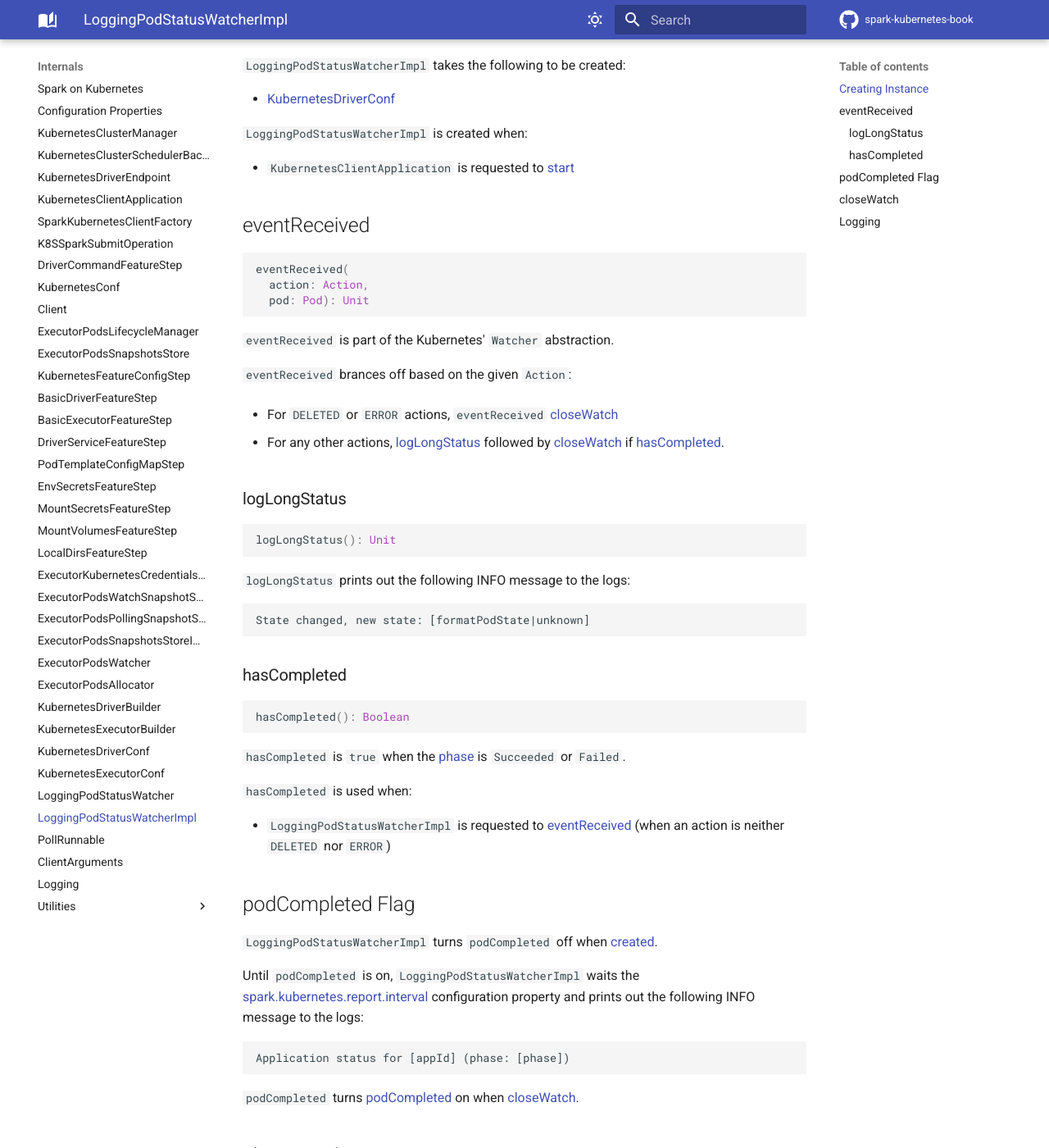
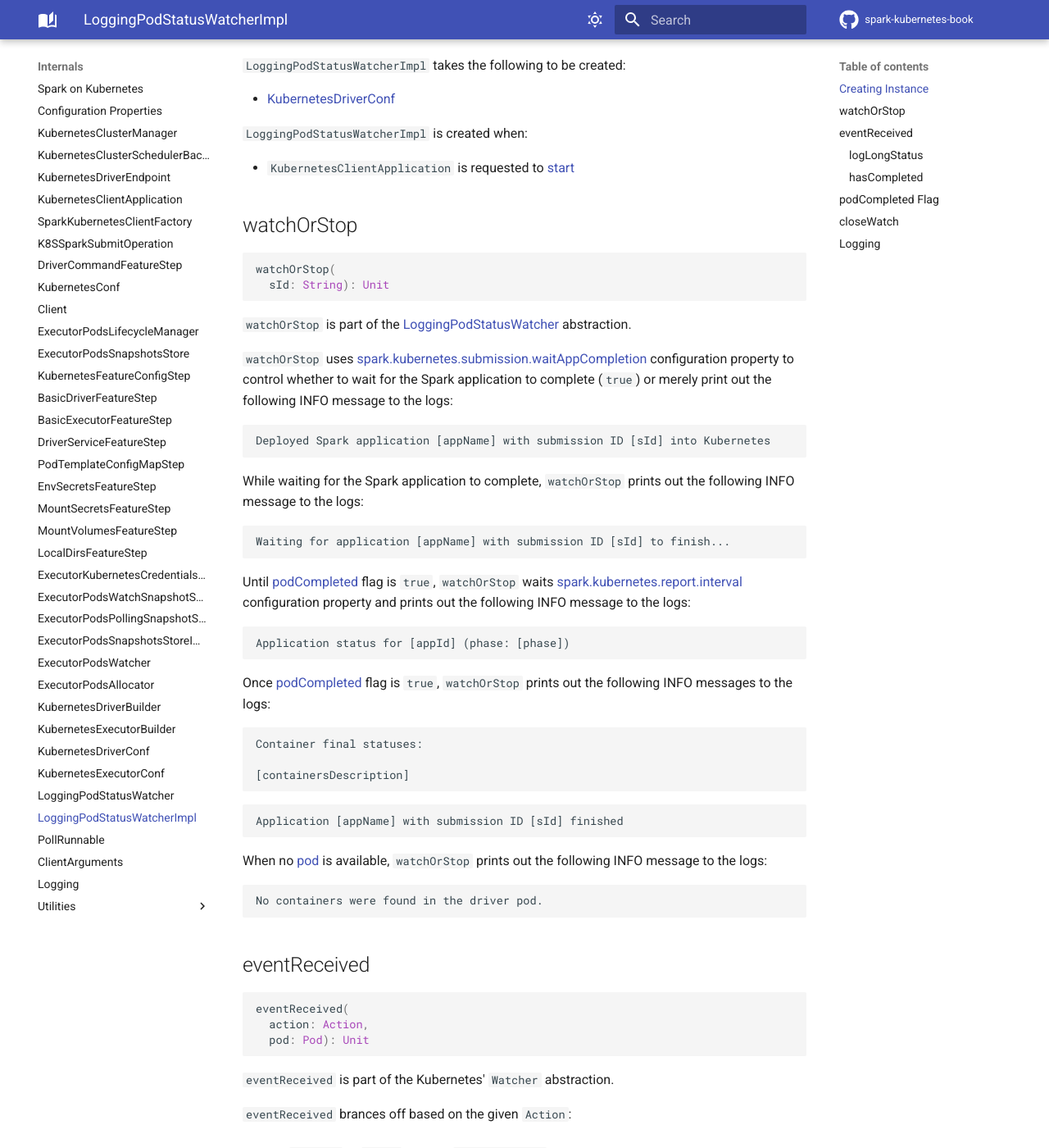
Before and after one commit to jaceklaskowski/spark-kubernetes-book, an MkDocs documentation site: the page built from docs/LoggingPodStatusWatcherImpl.md, in a window 1280 px wide and 1400 px high, scrolled down 303 px. Shown: the whole window at 82% size. Built offline with MkDocs 1.6.1 and Material for MkDocs 9.7.7, drawn with Linux system fonts in a browser that asks for light colours; comment, search, counter and statistics services are not loaded; some of the changed text lies outside the part shown.

Commit message:
LoggingPodStatusWatcherImpl and Configuration Properties

````diff
--- a/docs/LoggingPodStatusWatcherImpl.md
+++ b/docs/LoggingPodStatusWatcherImpl.md
@@ -1,6 +1,6 @@
 # LoggingPodStatusWatcherImpl
 
-`LoggingPodStatusWatcherImpl` is a [LoggingPodStatusWatcher](LoggingPodStatusWatcher.md) that monitors and logs the application status.
+`LoggingPodStatusWatcherImpl` is a [LoggingPodStatusWatcher](LoggingPodStatusWatcher.md) that [monitors and logs the application status](#watchOrStop).
 
 ## Creating Instance
 
@@ -11,6 +11,51 @@
 `LoggingPodStatusWatcherImpl` is created when:
 
 * `KubernetesClientApplication` is requested to [start](KubernetesClientApplication.md#start)
+
+## <span id="watchOrStop"> watchOrStop
+
+```scala
+watchOrStop(
+  sId: String): Unit
+```
+
+`watchOrStop` is part of the [LoggingPodStatusWatcher](LoggingPodStatusWatcher.md#watchOrStop) abstraction.
+
+`watchOrStop` uses [spark.kubernetes.submission.waitAppCompletion](configuration-properties.md#spark.kubernetes.submission.waitAppCompletion) configuration property to control whether to wait for the Spark application to complete (`true`) or merely print out the following INFO message to the logs:
+
+```text
+Deployed Spark application [appName] with submission ID [sId] into Kubernetes
+```
+
+While waiting for the Spark application to complete, `watchOrStop` prints out the following INFO message to the logs:
+
+```text
+Waiting for application [appName] with submission ID [sId] to finish...
+```
+
+Until [podCompleted](#podCompleted) flag is `true`, `watchOrStop` waits [spark.kubernetes.report.interval](configuration-properties.md#spark.kubernetes.report.interval) configuration property and prints out the following INFO message to the logs:
+
+```text
+Application status for [appId] (phase: [phase])
+```
+
+Once [podCompleted](#podCompleted) flag is `true`, `watchOrStop` prints out the following INFO messages to the logs:
+
+```text
+Container final statuses:
+
+[containersDescription]
+```
+
+```text
+Application [appName] with submission ID [sId] finished
+```
+
+When no [pod](#pod) is available, `watchOrStop` prints out the following INFO message to the logs:
+
+```text
+No containers were found in the driver pod.
+```
 
 ## <span id="eventReceived"> eventReceived
 
````
Also changed, not shown: docs/configuration-properties.md (+152 -142 lines), docs/index.md (+2 -2 lines).
